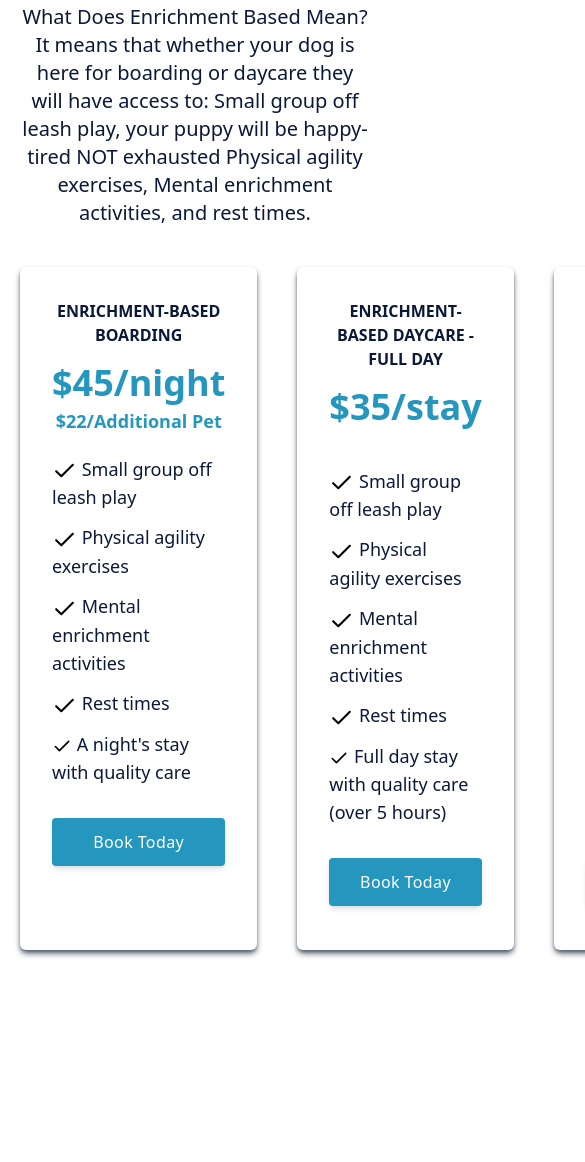
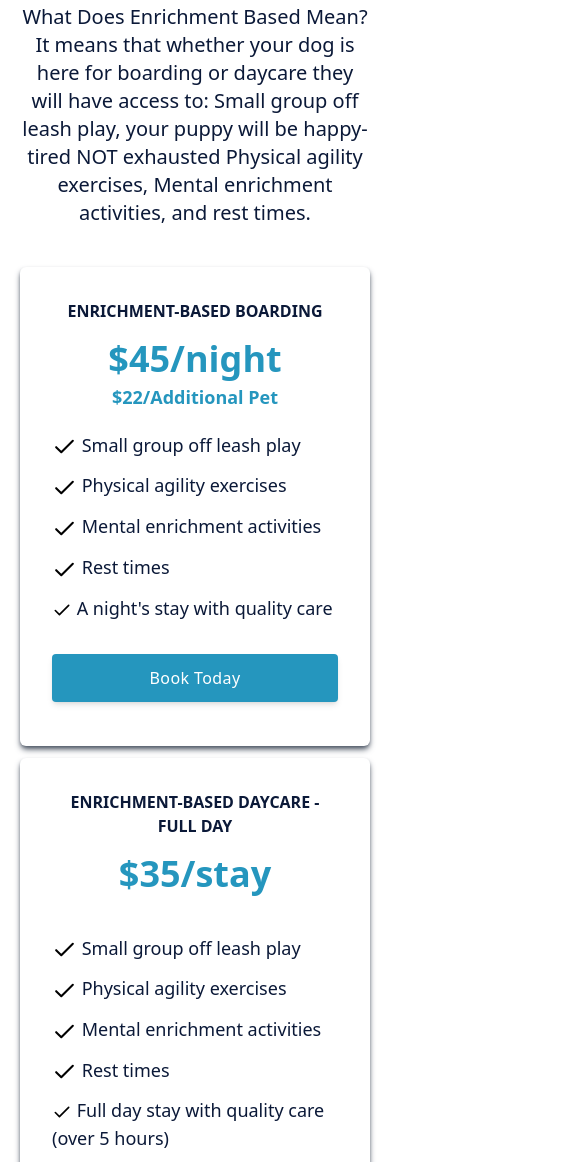
Before and after one commit to mmercad4/Canine-Country-Club, a website: page dist/boarding.html in a window 390 px wide. Shown: the part 977-2139 px from the top of the page, 585 px wide, since content can reach past the window. Before the commit the page ends 2019 px from the top, so only its background shows below. Drawn offline with nearby package versions, Linux system fonts and the light colour scheme.

Commit message:
Fixed responsive issue w/ pricing

```diff
--- a/dist/boarding.html
+++ b/dist/boarding.html
@@ -232,7 +232,7 @@
           agility exercises, Mental enrichment activities, and rest times.
         </h3>
       </div>
-      <div class="max-w-4xl mx-auto md:flex flex gap-10">
+      <div class="max-w-6xl mx-auto md:flex gap-10">
         <div
           class="w-full md:w-1/3 md:max-w-none bg-white px-8 md:px-10 py-8 md:py-10 mb-3 mx-auto md:my-6 rounded-md shadow-md shadow-gray-600 md:flex md:flex-col"
         >
```
Also changed, not shown: dist/output.css.
